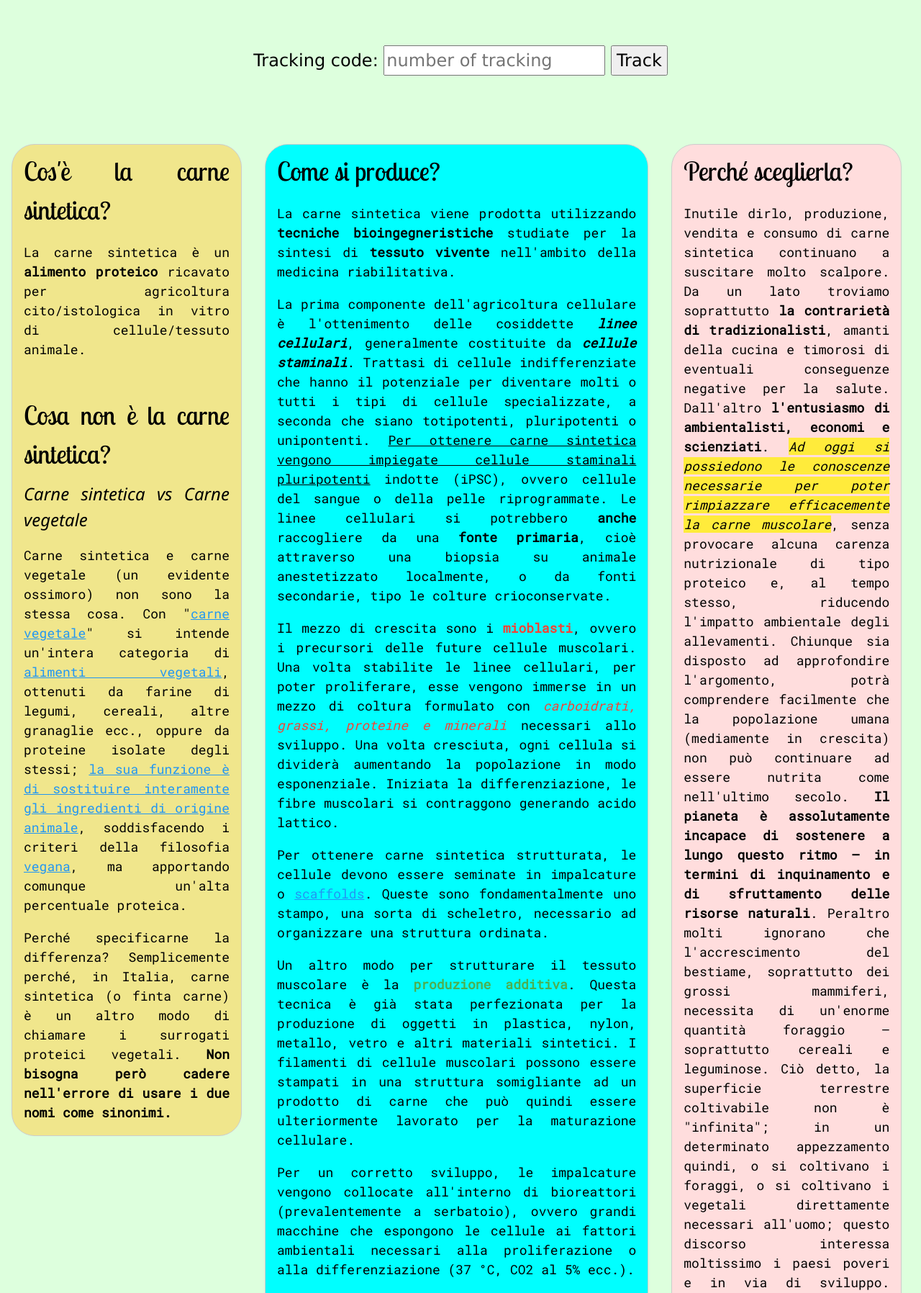
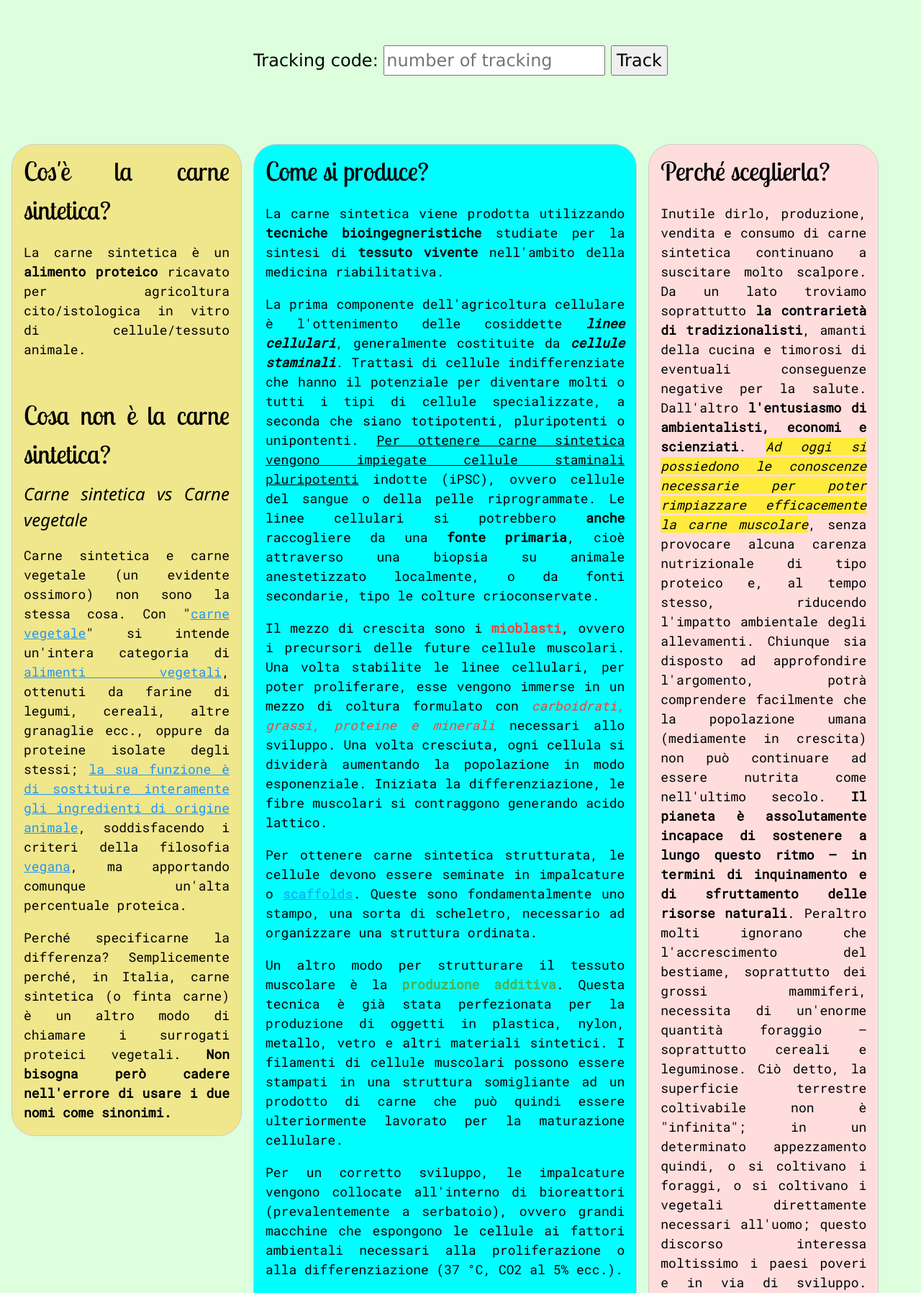
Before and after one commit to fanz0/smeat, a Django app: page / in a window 1280 px wide. Shown: the part 205-2001 px from the top of the page at 72% size. Run offline with Django 4.2, Linux system fonts and the light colour scheme.

Commit message:
another particular

```diff
--- a/smapp/templates/smapp/home_page.html
+++ b/smapp/templates/smapp/home_page.html
@@ -12,7 +12,7 @@
 
 <div class="w3-row">
 
-    <div class="w3-col l3 w3-margin w3-justify w3-khaki w3-panel w3-border w3-round-xxlarge">
+    <div class="w3-col s3 w3-margin-left w3-justify w3-khaki w3-panel w3-border w3-round-xxlarge">
     <h1 style="font-family: 'Lobster Two', cursive;">Cos'è la carne sintetica?</h1>
     <p style="font-family: 'Roboto Mono', monospace;" class="w3-large">La carne sintetica è un <strong>alimento proteico</strong> ricavato per agricoltura cito/istologica in vitro di cellule/tessuto animale.</p>
     <br>
@@ -23,7 +23,7 @@
     <p style="font-family: 'Roboto Mono', monospace;" class="w3-large">Perché specificarne la differenza? Semplicemente perché, in Italia, carne sintetica (o finta carne) è un altro modo di chiamare i surrogati proteici vegetali. <b>Non bisogna però cadere nell'errore di usare i due nomi come sinonimi.</b></p>
     </div>
 
-    <div class="w3-col l5 w3-justify w3-margin w3-aqua w3-panel w3-border w3-round-xxlarge">
+    <div class="w3-col s5 w3-justify w3-margin-left w3-aqua w3-panel w3-border w3-round-xxlarge">
     <h1 style="font-family: 'Lobster Two', cursive;">Come si produce?</h1>
     <p class="w3-large" style="font-family: 'Roboto Mono', monospace;">La carne sintetica viene prodotta utilizzando <b>tecniche bioingegneristiche</b> studiate per la sintesi di <b>tessuto vivente</b> nell'ambito della medicina riabilitativa.</p>
     <p class="w3-large" style="font-family: 'Roboto Mono', monospace;">La prima componente dell'agricoltura cellulare è l'ottenimento delle cosiddette <i><b>linee cellulari</b></i>, generalmente costituite da <i><b>cellule staminali</b></i>.
@@ -53,7 +53,7 @@
     </p>
     </div>
 
-    <div class="w3-col l3 w3-justify w3-margin w3-pale-red w3-panel w3-border w3-round-xxlarge">
+    <div class="w3-col s3 w3-justify w3-margin-left w3-pale-red w3-panel w3-border w3-round-xxlarge">
     <h1 style="font-family: 'Lobster Two', cursive;">Perché sceglierla?</h1>
     <p class="w3-large" style="font-family: 'Roboto Mono', monospace;">
         Inutile dirlo, produzione, vendita e consumo di carne sintetica continuano a suscitare molto scalpore.
```
